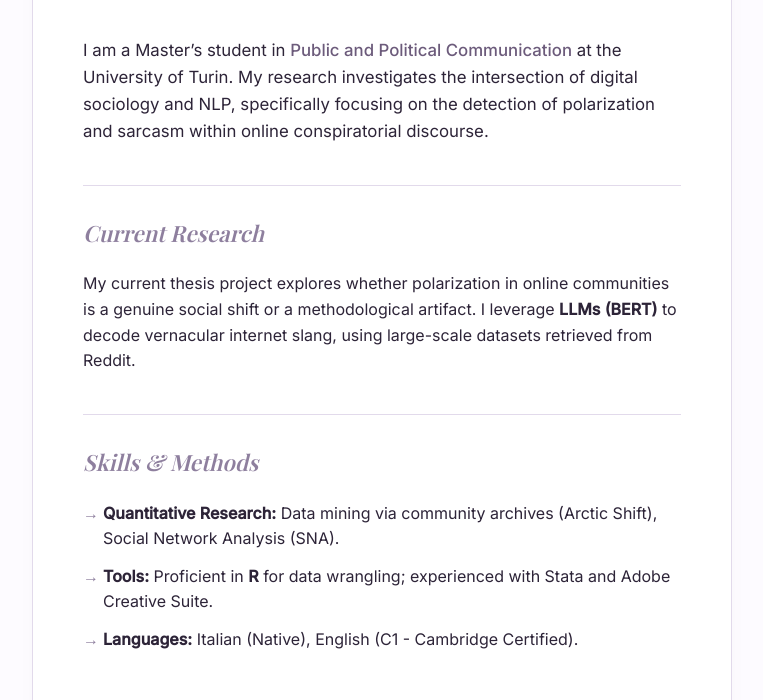
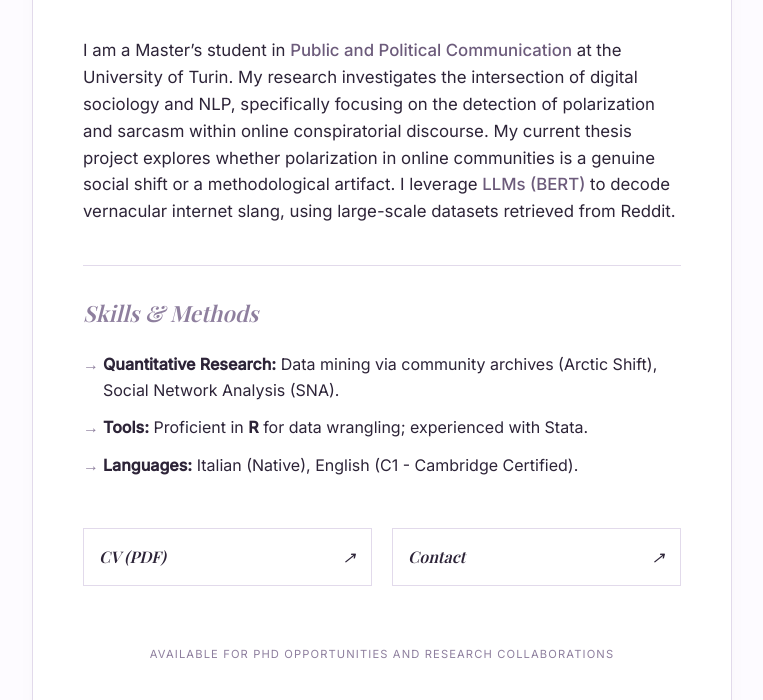
Before and after one commit to SaraMelchionda/saramelchionda.github.io, a plain HTML site: page index.html in a window 1280 px wide. Shown: the part 330-1030 px from the top of the page, without its empty margins (258-1021 px from the left). Drawn offline with nearby package versions, Linux system fonts and the light colour scheme; a web font is replaced by a local one.

Commit message:
Update index.html

```diff
--- a/index.html
+++ b/index.html
@@ -102,19 +102,14 @@
         </header>
 
         <section class="abstract">
-            <p>I am a Master’s student in <strong>Public and Political Communication</strong> at the University of Turin. My research investigates the intersection of digital sociology and NLP, specifically focusing on the detection of polarization and sarcasm within online conspiratorial discourse.</p>
-        </section>
-
-        <section class="section">
-            <h2 class="section-title">Current Research</h2>
-            <p>My current thesis project explores whether polarization in online communities is a genuine social shift or a methodological artifact. I leverage <strong>LLMs (BERT)</strong> to decode vernacular internet slang, using large-scale datasets retrieved from Reddit.</p>
+            <p>I am a Master’s student in <strong>Public and Political Communication</strong> at the University of Turin. My research investigates the intersection of digital sociology and NLP, specifically focusing on the detection of polarization and sarcasm within online conspiratorial discourse. My current thesis project explores whether polarization in online communities is a genuine social shift or a methodological artifact. I leverage <strong>LLMs (BERT)</strong> to decode vernacular internet slang, using large-scale datasets retrieved from Reddit.</p>
         </section>
 
         <section class="section">
             <h2 class="section-title">Skills & Methods</h2>
             <ul>
                 <li><strong>Quantitative Research:</strong> Data mining via community archives (Arctic Shift), Social Network Analysis (SNA).</li>
-                <li><strong>Tools:</strong> Proficient in <strong>R</strong> for data wrangling; experienced with Stata and Adobe Creative Suite.</li>
+                <li><strong>Tools:</strong> Proficient in <strong>R</strong> for data wrangling; experienced with Stata.</li>
                 <li><strong>Languages:</strong> Italian (Native), English (C1 - Cambridge Certified).</li>
             </ul>
         </section>
@@ -125,7 +120,7 @@
         </nav>
 
         <footer>
-            University of Turin / Department of Culture, Politics and Society
+            Available for PhD opportunities and Research Collaborations
         </footer>
     </div>
 </body>
```
